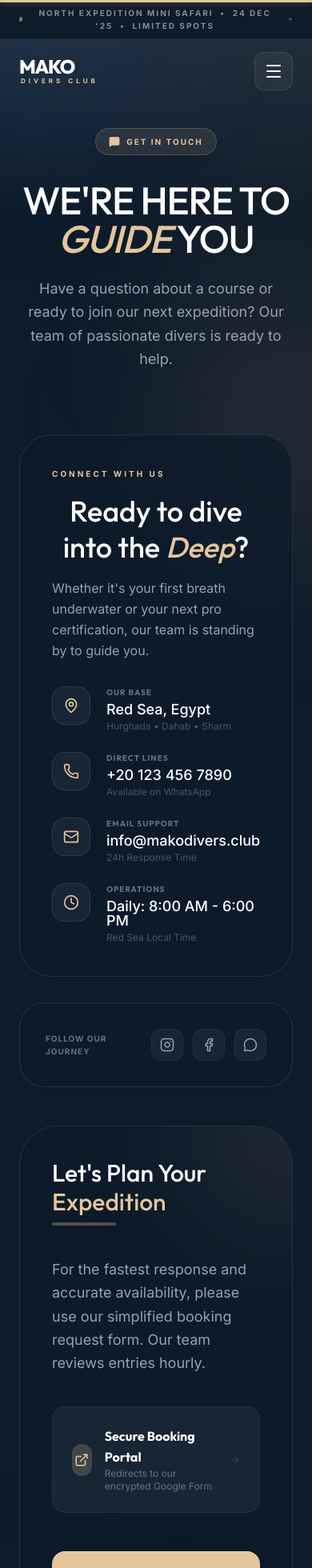
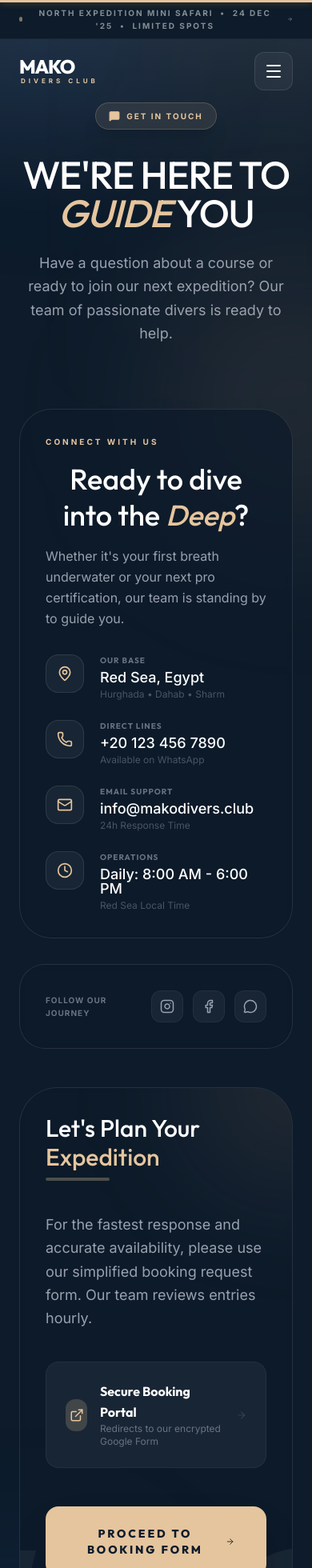
Before and after one commit to Shou1SHADY/scuba-makodiversclub, a Next.js app: page /contact in a window 390 px wide. Shown: the top 1960 px of the page at 80% size. Built offline with nearby package versions, Linux system fonts and the light colour scheme.

Commit message:
responsiveness

```diff
--- a/src/app/contact/page.tsx
+++ b/src/app/contact/page.tsx
@@ -7,7 +7,7 @@ export default function ContactPage() {
     return (
         <div className="bg-brand-navy min-h-screen">
             {/* Page Header Section */}
-            <div className="relative pt-40 pb-20 overflow-hidden">
+            <div className="relative pt-32 md:pt-40 pb-20 overflow-hidden">
                 {/* Visual Background Elements */}
                 <div className="absolute inset-0 bg-gradient-to-b from-white/10 via-brand-navy/50 to-brand-navy z-0" />
                 <div className="absolute top-0 right-0 w-1/3 h-full bg-primary/5 blur-[120px] rounded-full pointer-events-none" />
--- a/src/app/courses/page.tsx
+++ b/src/app/courses/page.tsx
@@ -76,7 +76,7 @@ const CoursesPage = () => {
     return (
         <div className="bg-brand-navy min-h-screen">
             {/* Page Header Section */}
-            <div className="relative pt-40 pb-20 overflow-hidden">
+            <div className="relative pt-32 md:pt-40 pb-20 overflow-hidden">
                 {/* Background Image from Live Site */}
                 <div className="absolute inset-0 z-0">
                     <Image
--- a/src/app/packages/page.tsx
+++ b/src/app/packages/page.tsx
@@ -42,7 +42,7 @@ const PackagesPage = () => {
     return (
         <div className="bg-brand-navy min-h-screen">
             {/* Page Header Section */}
-            <div className="relative pt-40 pb-24 overflow-hidden">
+            <div className="relative pt-32 md:pt-40 pb-24 overflow-hidden">
                 {/* Background Gradient */}
                 <div className="absolute inset-0 bg-gradient-to-b from-white/10 via-brand-navy/50 to-brand-navy z-0" />
                 <div className="absolute top-[-10%] left-[-10%] w-[40%] h-[60%] bg-primary/10 blur-[120px] rounded-full pointer-events-none" />
--- a/src/app/reviews/page.tsx
+++ b/src/app/reviews/page.tsx
@@ -62,7 +62,7 @@ export default function ReviewsPage() {
     return (
         <div className="bg-brand-navy min-h-screen">
             {/* Page Header Section */}
-            <div className="relative pt-40 pb-24 overflow-hidden">
+            <div className="relative pt-32 md:pt-40 pb-24 overflow-hidden">
                 {/* Background Gradient */}
                 <div className="absolute inset-0 bg-gradient-to-b from-white/10 via-brand-navy/50 to-brand-navy z-0" />
                 <div className="absolute top-0 right-0 w-1/3 h-full bg-primary/5 blur-[120px] rounded-full pointer-events-none" />
--- a/src/app/schedule-25/26/page.tsx
+++ b/src/app/schedule-25/26/page.tsx
@@ -30,7 +30,7 @@ const SchedulePage = () => {
     return (
         <div className="bg-brand-navy min-h-screen">
             {/* Page Header Section */}
-            <div className="relative pt-40 pb-20 overflow-hidden">
+            <div className="relative pt-32 md:pt-40 pb-20 overflow-hidden">
                 {/* Background Gradient */}
                 <div className="absolute inset-0 bg-gradient-to-b from-white/5 via-brand-navy/50 to-brand-navy z-0" />
 
--- a/src/components/sections/contact.tsx
+++ b/src/components/sections/contact.tsx
@@ -13,7 +13,7 @@ const ContactSection = () => {
 
         {/* Contact Info Sidebar - spans 5 columns */}
         <div className="lg:col-span-5 space-y-8 flex flex-col">
-          <div className="glass-card p-10 rounded-[2.5rem] border border-white/5 space-y-8 flex-grow">
+          <div className="glass-card p-8 md:p-10 rounded-[2.5rem] border border-white/5 space-y-8 flex-grow">
             <div className="space-y-4">
               <span className="text-primary text-[10px] uppercase tracking-[0.3em] font-bold block">Connect With Us</span>
               <h2 className="text-4xl font-display font-medium text-white leading-tight">
@@ -68,7 +68,7 @@ const ContactSection = () => {
         {/* Main Booking/Contact Card - spans 7 columns */}
         <div className="lg:col-span-7 relative group">
           <div className="absolute inset-0 bg-primary/20 blur-3xl opacity-0 group-hover:opacity-20 transition-opacity duration-700 pointer-events-none" />
-          <div className="relative h-full glass-card p-10 md:p-14 rounded-[3rem] border border-white/10 flex flex-col justify-between overflow-hidden">
+          <div className="relative h-full glass-card p-8 md:p-14 rounded-[3rem] border border-white/10 flex flex-col justify-between overflow-hidden">
 
             {/* Background Accent */}
             <div className="absolute top-0 right-0 w-64 h-64 bg-primary/10 rounded-full blur-[80px] -mr-32 -mt-32" />
--- a/src/components/sections/hero.tsx
+++ b/src/components/sections/hero.tsx
@@ -37,7 +37,7 @@ const HeroSection: React.FC = () => {
             <span className="font-body text-primary uppercase tracking-[0.3em] text-sm md:text-base mb-4 animate-fade-in-up">
               Welcome to the Red Sea
             </span>
-            <h1 className="font-display text-white font-extrabold text-[3.5rem] sm:text-[5rem] md:text-[6.5rem] lg:text-[7.5rem] leading-[0.9] uppercase tracking-tight mb-8 drop-shadow-2xl animate-fade-in-up delay-100">
+            <h1 className="font-display text-white font-extrabold text-5xl sm:text-[5rem] md:text-[6.5rem] lg:text-[7.5rem] leading-[0.9] uppercase tracking-tight mb-8 drop-shadow-2xl animate-fade-in-up delay-100">
               Discover <br />
               <span className="text-transparent bg-clip-text bg-gradient-to-r from-primary to-white">The World</span>
             </h1>
```
